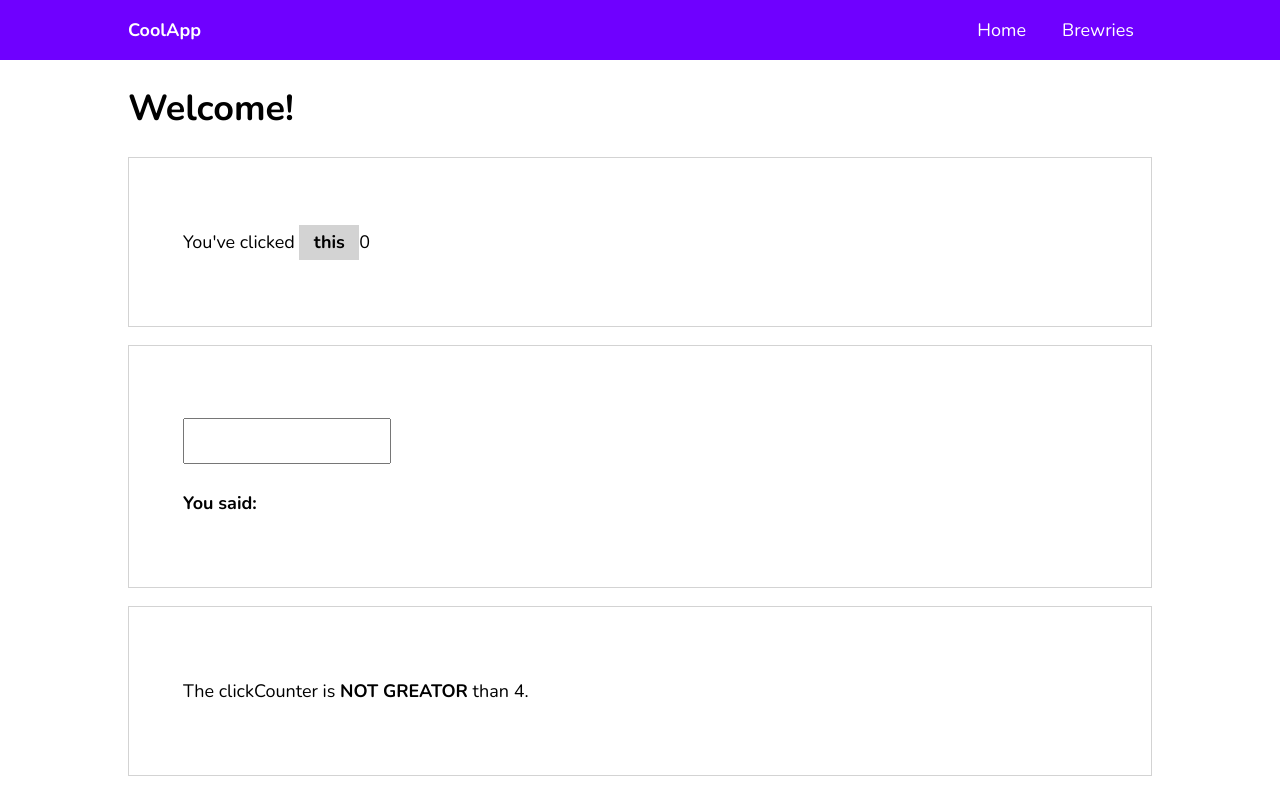
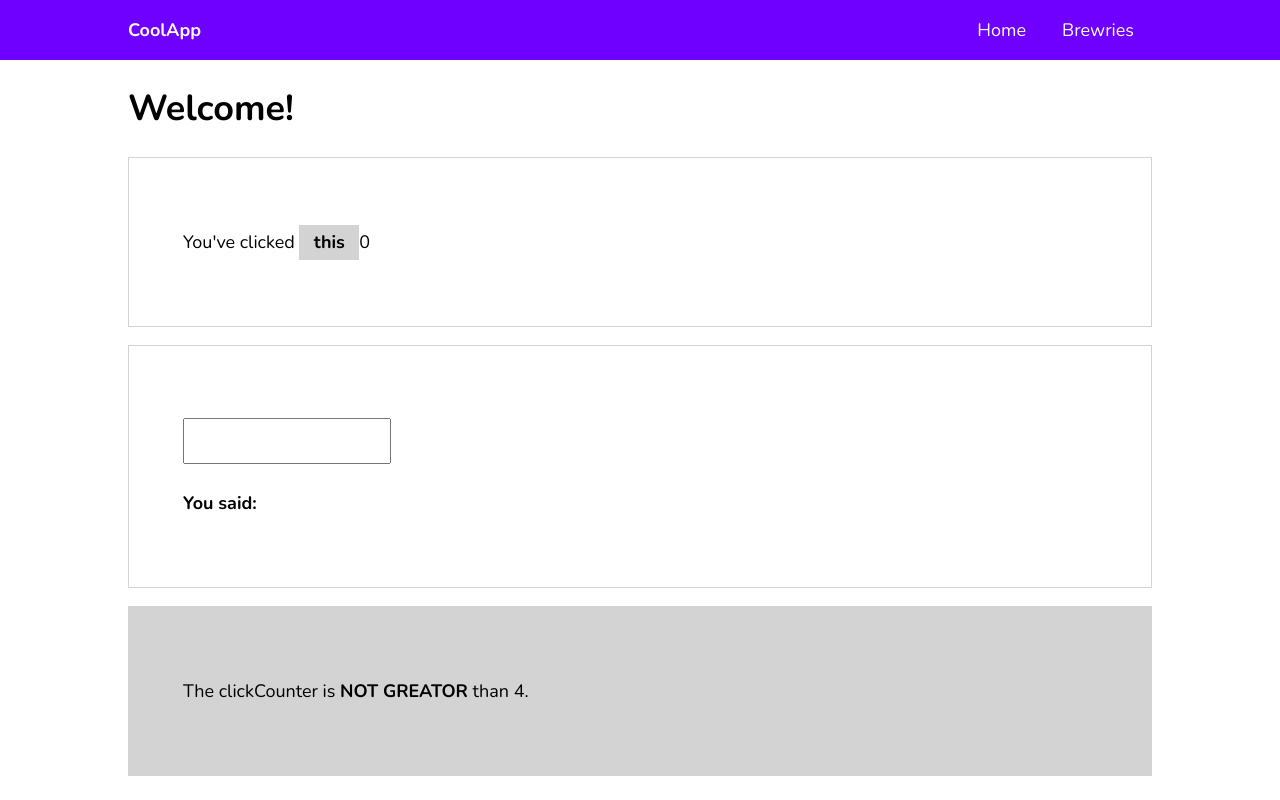
Before and after one commit to IMSRIJAN04/firstAngular, an Angular app: page / in a window 1280 px wide. Built offline with nearby package versions, Linux system fonts and the light colour scheme.

Commit message:
class binding

```diff
--- a/src/app/home/home.component.html
+++ b/src/app/home/home.component.html
@@ -14,7 +14,7 @@
     </p>
 </div>
 
-<div class="play-container">
+<div class="play-container" [ngClass]="setClasses()" >
     <ng-template [ngIf]="clickCounter  > 4" [ngIfElse]="none" >
         <p>
     The clickCounter is <strong>IS GREATOR</strong> than 4.
--- a/src/app/home/home.component.scss
+++ b/src/app/home/home.component.scss
@@ -16,4 +16,12 @@
         padding: 1em;
         margin-bottom: 2em;
     }
+
 }
+.active {
+    background-color: yellow;
+    border: 4px solid black;
+}
+.notactive {
+    background-color: lightgray;
+}
--- a/src/app/home/home.component.ts
+++ b/src/app/home/home.component.ts
@@ -18,5 +18,12 @@
   countClick() {
     this.clickCounter += 1;
   }
+  setClasses() {
+    let myClass = {
+      active: this.clickCounter > 4,
+      notactive: this.clickCounter <=4
+    }
+    return myClass;
+  }
 
 }
```
